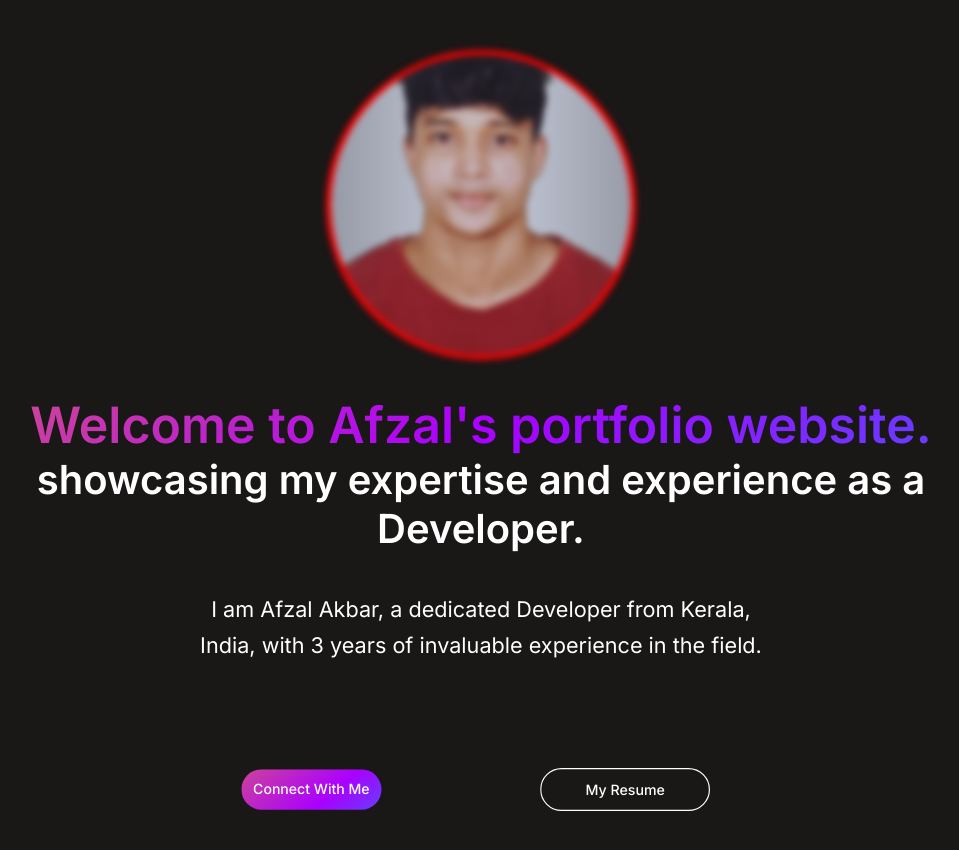
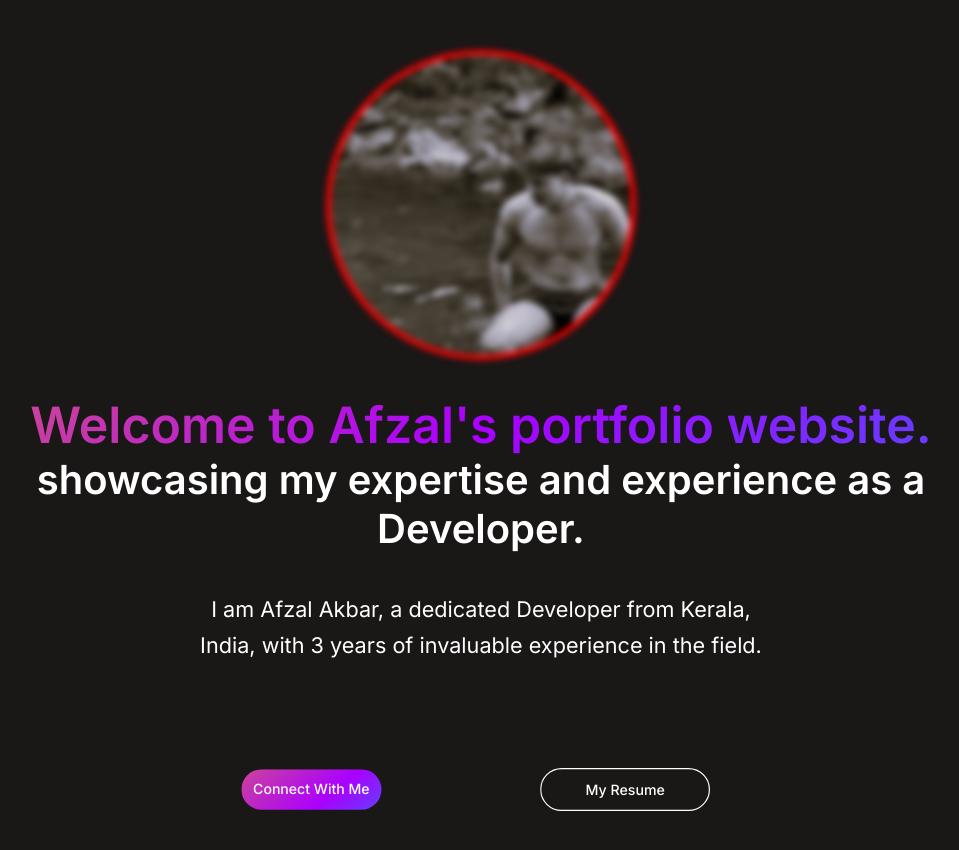
Before and after one commit to afzlDev/portfolio, a Next.js app: page /home in a window 1280 px wide. Shown: the top 850 px of the page, without its empty margins (159-1118 px from the left). Built offline with nearby package versions, Linux system fonts and the light colour scheme.

Commit message:
changed hero picture

```diff
--- a/app/home/hero.css
+++ b/app/home/hero.css
@@ -11,9 +11,17 @@
     width: 300px;
     height: 300px;
     border: 5px red solid;
+    background-clip: border-box;
+    background-position: center;
+    object-fit: cover;
     border-radius: 50%;
     filter: blur(3px);
     transition: filter 2s ;
+}
+.profile-image img{
+    scale: 10;
+    max-width: 100%;
+    max-height: 100%;
 }
 
 .profile-image:hover{
--- a/app/home/page.js
+++ b/app/home/page.js
@@ -4,7 +4,7 @@ import './hero.css';
 import React from 'react';
 import Image from 'next/image';
 import AnchorLink from 'react-anchor-link-smooth-scroll';
-import profile from '../images/profile.jpg';
+import profile from '../images/gym1.jpg';
 
 export default function Hero() {
 
```
Also changed, not shown: app/images/gym1.jpg (added).
